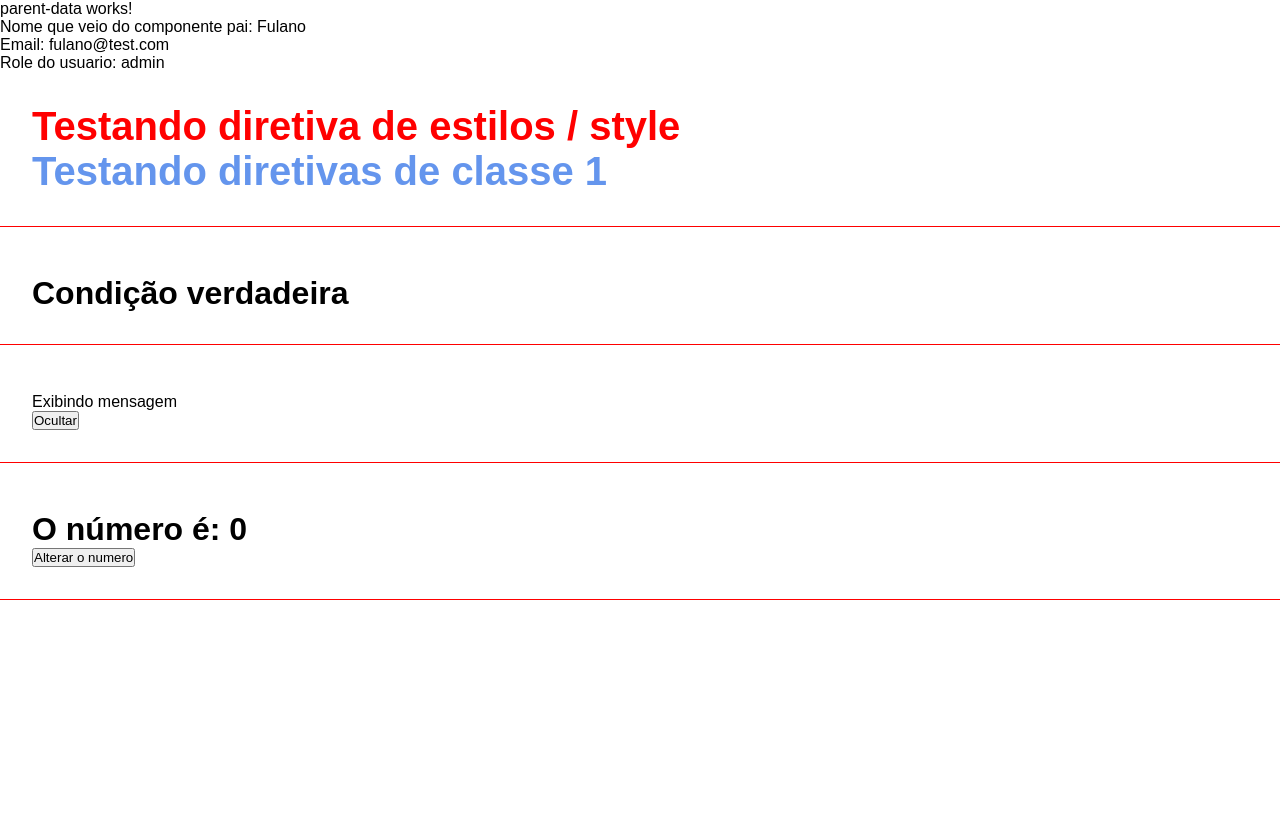
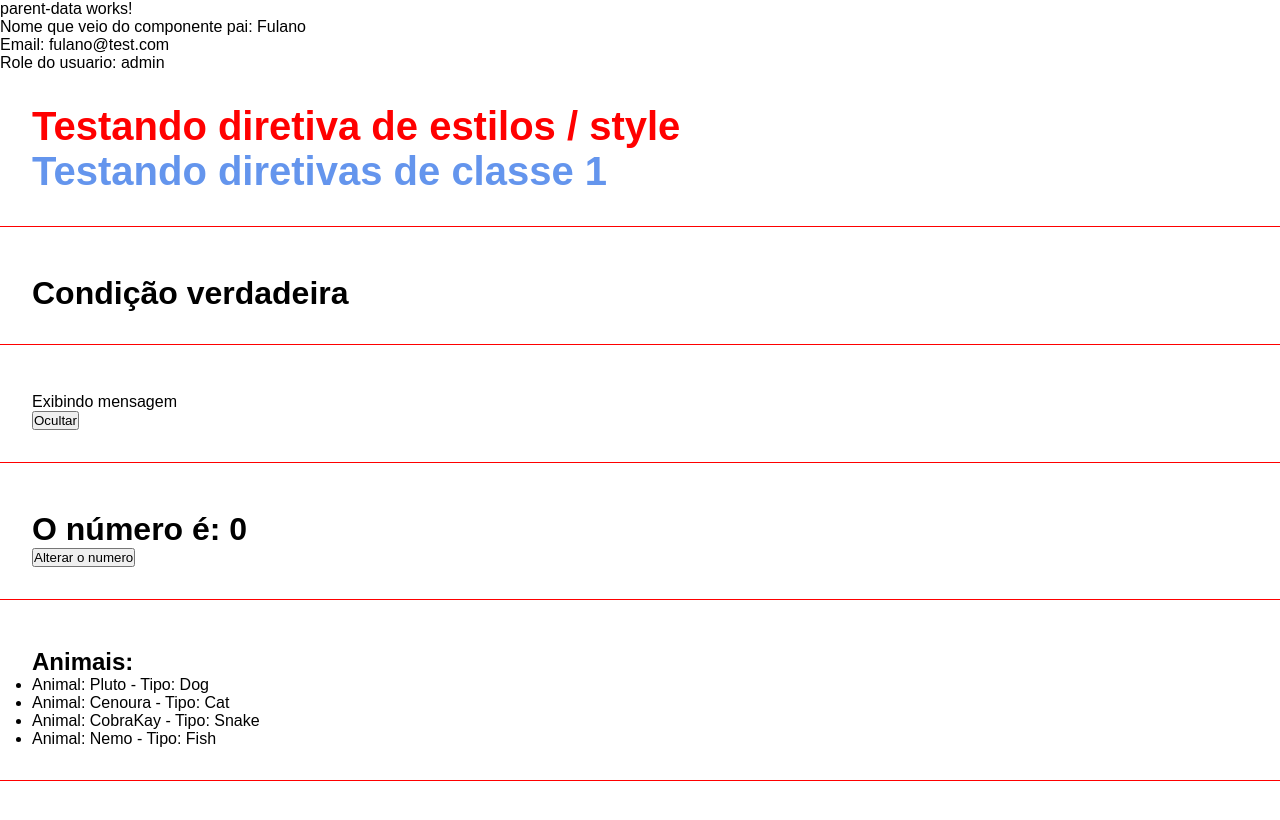
Before and after one commit to GustavoCescon/curso-angular, an Angular app in the folder aula01/: page / in a window 1280 px wide. Shown: the part 244-1064 px from the top of the page. Built offline with nearby package versions, Linux system fonts and the light colour scheme.

Commit message:
Aprendendo renderização de lista

```diff
--- a/aula01/src/app/app.component.html
+++ b/aula01/src/app/app.component.html
@@ -7,3 +7,4 @@
 <app-if-render></app-if-render>
 <app-eventos></app-eventos>
 <app-emitter></app-emitter>
+<app-list-render></app-list-render>
--- a/aula01/src/app/app.component.ts
+++ b/aula01/src/app/app.component.ts
@@ -6,11 +6,12 @@
 import { IfRenderComponent } from "./components/if-render/if-render.component";
 import { EventosComponent } from "./components/eventos/eventos.component";
 import { EmitterComponent } from "./components/emitter/emitter.component";
+import { ListRenderComponent } from "./components/list-render/list-render.component";
 
 @Component({
 	selector: "app-root",
 	standalone: true,
-	imports: [RouterOutlet, FirstComponentComponent, ParentDataComponent, DirectivesComponent, IfRenderComponent, EventosComponent, EmitterComponent],
+	imports: [RouterOutlet, FirstComponentComponent, ParentDataComponent, DirectivesComponent, IfRenderComponent, EventosComponent, EmitterComponent, ListRenderComponent],
 	templateUrl: "./app.component.html",
 	styleUrl: "./app.component.css",
 })
--- /dev/null
+++ b/aula01/src/app/components/list-render/list-render.component.html
@@ -0,0 +1,6 @@
+<div class="class">
+  <h2>Animais:</h2>
+  <ul>
+    <li *ngFor="let animal of animals"> Animal: {{animal.name}} - Tipo: {{animal.type}}</li>
+  </ul>
+</div>
--- /dev/null
+++ b/aula01/src/app/components/list-render/list-render.component.ts
@@ -0,0 +1,17 @@
+import { CommonModule } from "@angular/common";
+import { Component } from "@angular/core";
+@Component({
+	selector: "app-list-render",
+	standalone: true,
+	imports: [CommonModule],
+	templateUrl: "./list-render.component.html",
+	styleUrl: "./list-render.component.css",
+})
+export class ListRenderComponent {
+	animals = [
+		{ name: "Pluto", type: "Dog" },
+		{ name: "Cenoura", type: "Cat" },
+		{ name: "CobraKay", type: "Snake" },
+		{ name: "Nemo", type: "Fish" },
+	];
+}
```
Also changed, not shown: aula01/src/app/components/list-render/list-render.component.css (added), 1 other file (tests, documents, lock files or other folders).
